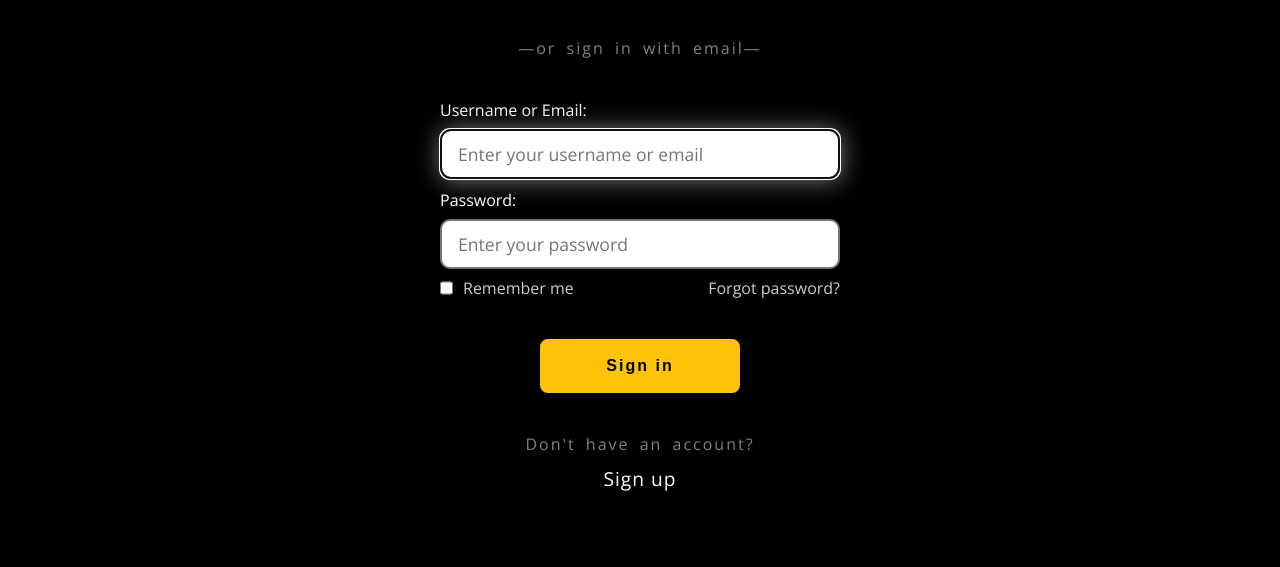
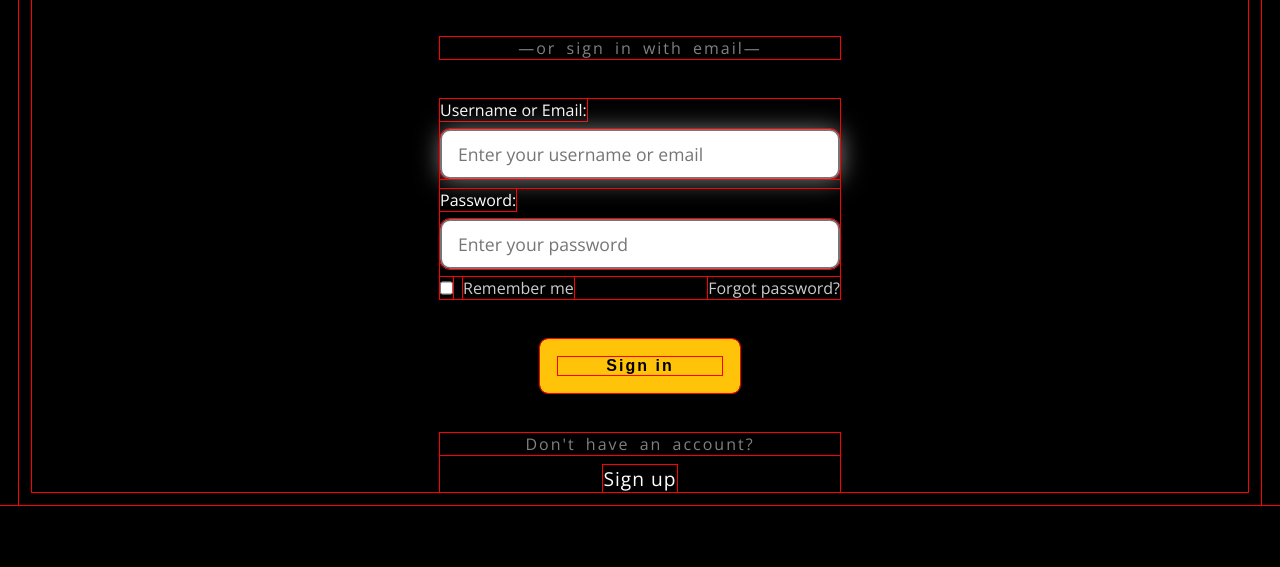
Before and after one commit to Honey-Sharma-git/LoginPage, a plain HTML site: page index.html in a window 1280 px wide. Shown: the part 233-800 px from the top of the page. Drawn offline with nearby package versions, Linux system fonts and the light colour scheme.

Commit message:
Signup page comment

```diff
--- a/CSS/main.css
+++ b/CSS/main.css
@@ -6,7 +6,7 @@
   margin: 0;
   padding: 0;
   box-sizing: border-box;
-  /* outline: 1px solid red; */
+  outline: 1px solid red;
 }
 
 body {
@@ -256,3 +256,4 @@ body {
 .forgotPassword-button:focus {
   box-shadow: 1px 1px 25px grey;
 }
+/* ////////////////////////////////SignUp page/////////////////////////////// */
```
